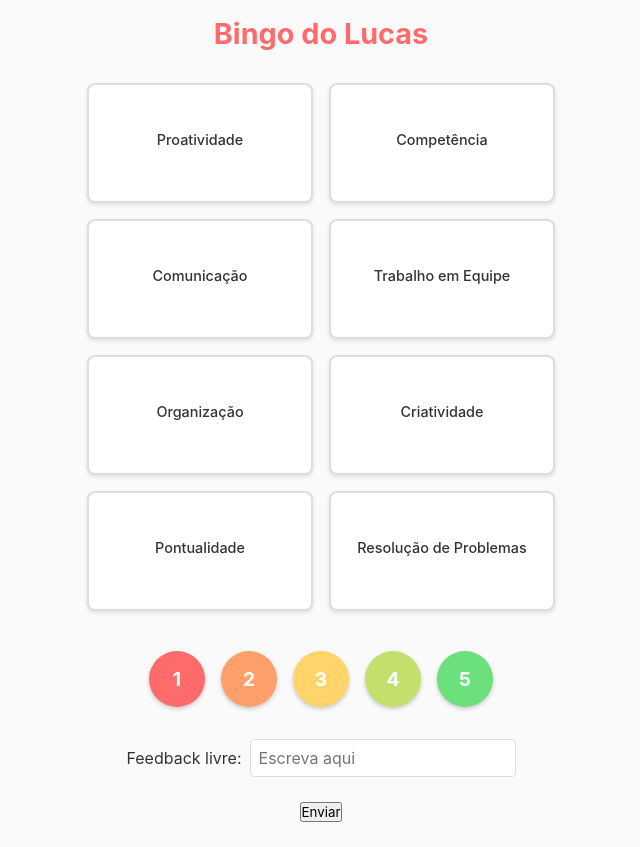
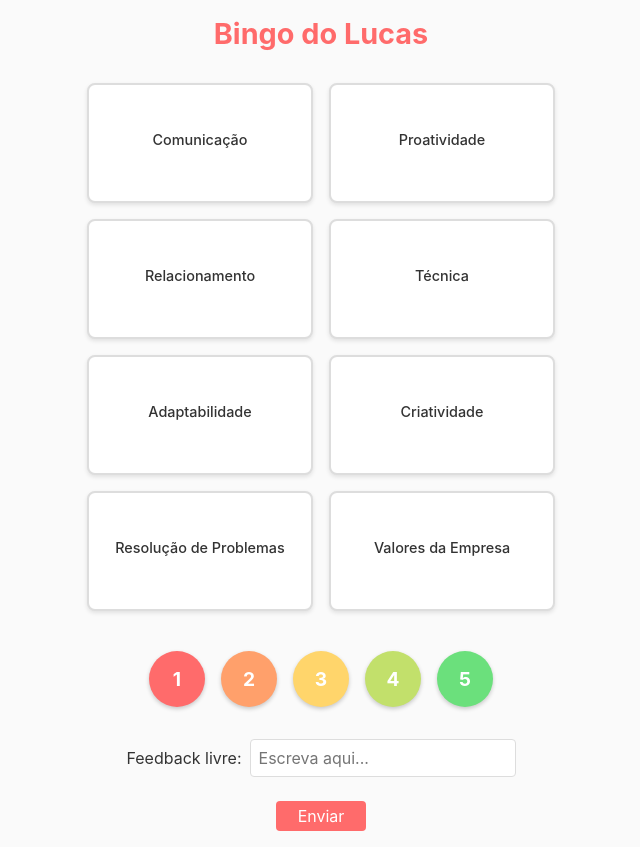
Before and after one commit to nataliayuk/hackatona2025, a React (Vite) app in the folder client/: page /bingo in a window 1280 px wide. Shown: the whole page, without its empty margins (319-959 px from the left). Built offline with nearby package versions, Linux system fonts and the light colour scheme.

Commit message:
segunda versao

```diff
--- a/client/src/pages/Bingo3x3.css
+++ b/client/src/pages/Bingo3x3.css
@@ -159,6 +159,22 @@ h1 {
   background-color: var(--rating-5);
 }
 
+.finish-button {
+  display: flex;
+  align-items: center;
+  justify-content: center;
+  gap: 1rem;
+  width: 90px;
+  height: 30px;
+background-color: var(--primary-color);
+  color: white;
+  border: none;
+  border-radius: 4px;
+  cursor: pointer;
+  font-size: 1rem;
+  transition: background-color 0.2s ease;
+}
+
 /* Responsive adjustments for very small screens */
 @media (max-width: 350px) {
   .bingo-square {
--- a/client/src/pages/Bingo3x3.tsx
+++ b/client/src/pages/Bingo3x3.tsx
@@ -17,21 +17,20 @@ type Person = {
 function App() {
   const [person, setPerson] = useState<Person>({ Avaliação: "" })
   const [squares, setSquares] = useState<BingoSquare[]>([
-    { id: "1", topic: "Proatividade", rating: null },
-    { id: "2", topic: "Competência", rating: null },
-    { id: "3", topic: "Comunicação", rating: null },
-    { id: "4", topic: "Trabalho em Equipe", rating: null },
-    { id: "5", topic: "Organização", rating: null },
+    { id: "1", topic: "Comunicação", rating: null },
+    { id: "2", topic: "Proatividade", rating: null },
+    { id: "3", topic: "Relacionamento", rating: null },
+    { id: "4", topic: "Técnica", rating: null },
+    { id: "5", topic: "Adaptabilidade ", rating: null },
     { id: "6", topic: "Criatividade", rating: null },
-    { id: "7", topic: "Pontualidade", rating: null },
-    { id: "8", topic: "Resolução de Problemas", rating: null },
+    { id: "7", topic: "Resolução de Problemas", rating: null },
+    { id: "8", topic: "Valores da Empresa", rating: null },
   ])
 
   const [activeDrag, setActiveDrag] = useState<number | null>(null)
   const ratings = [1, 2, 3, 4, 5]
 
   // ✅ Verifica se todos os quadrados têm nota
-  const allRated = squares.every((square) => square.rating !== null)
 
   const handleDragStart = (rating: number) => {
     setActiveDrag(rating)
@@ -93,7 +92,7 @@ function App() {
             type="text"
             id="personName"
             onChange={handleNameChange}
-            placeholder="Escreva aqui"
+            placeholder="Escreva aqui..."
           />
         </div>
 
```
